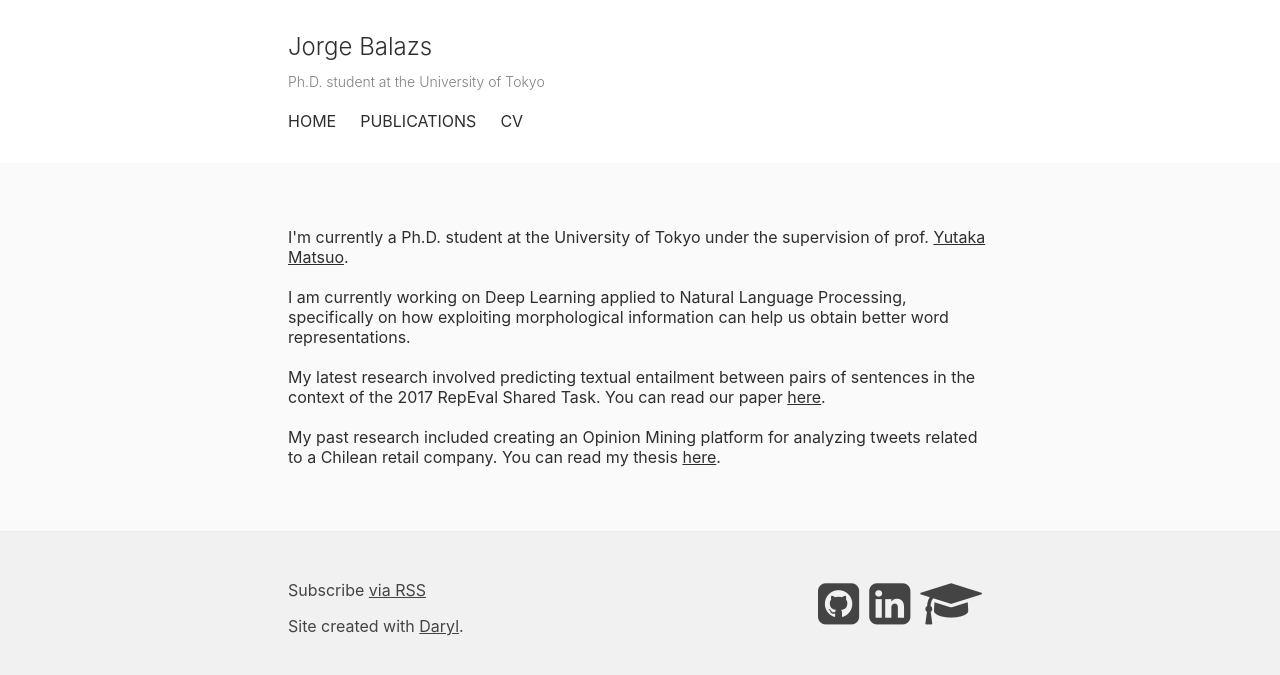
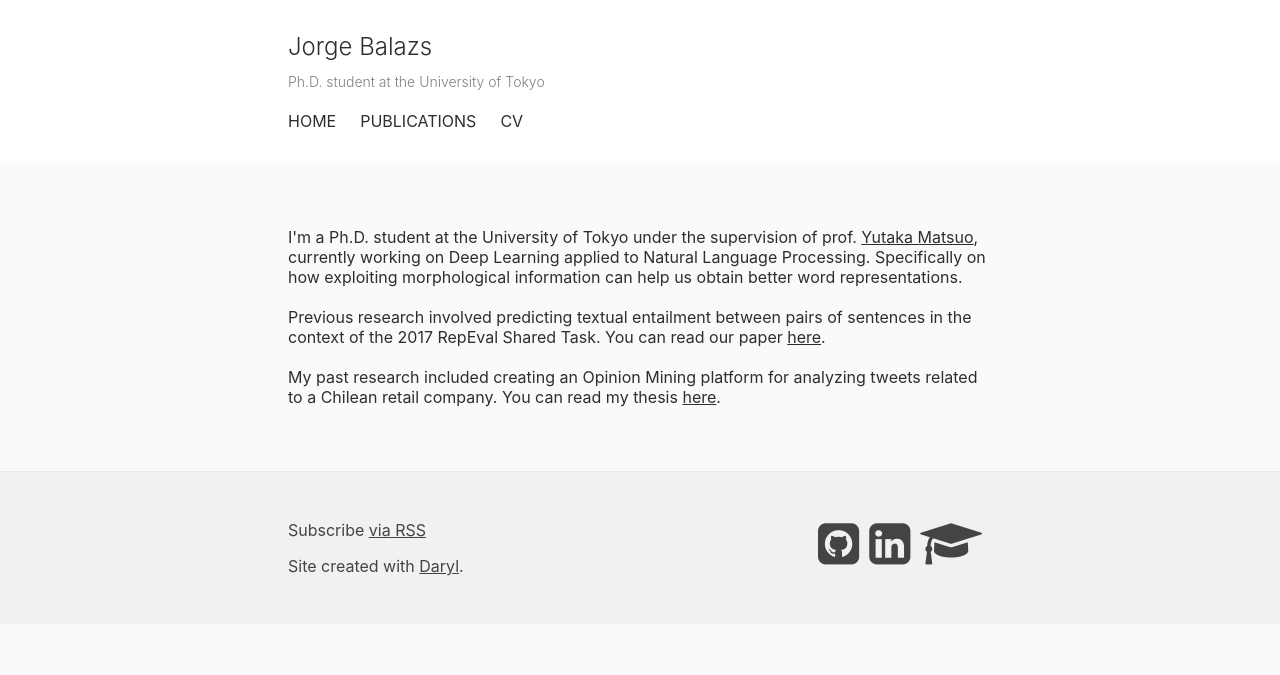
Before and after one commit to jabalazs/jabalazs.github.io, a Jekyll site: the page built from index.html, in a window 1280 px wide. Shown: the top 675 px of the page. Built offline with Jekyll 4.4.1, drawn with Linux system fonts in a browser that asks for light colours; nearby versions of some CDN libraries; the list of posts is cut into pages by our own code.

Commit message:
Fix frontpage description

```diff
--- a/index.html
+++ b/index.html
@@ -2,10 +2,8 @@
 layout: default
 ---
 
-I'm currently a Ph.D. student at the University of Tokyo under the supervision of prof. <a href="http://ymatsuo.com/">Yutaka Matsuo</a>.
+I'm a Ph.D. student at the University of Tokyo under the supervision of prof. <a href="http://ymatsuo.com/">Yutaka Matsuo</a>, currently working on Deep Learning applied to Natural Language Processing. Specifically on how exploiting morphological information can help us obtain better word representations.
 <br><br>
-I am currently working on Deep Learning applied to Natural Language Processing, specifically on how exploiting morphological information can help us obtain better word representations.
-<br><br>
-My latest research involved predicting textual entailment between pairs of sentences in the context of the 2017 RepEval Shared Task. You can read our paper <a href="https://arxiv.org/abs/1707.03103">here</a>.
+Previous research involved predicting textual entailment between pairs of sentences in the context of the 2017 RepEval Shared Task. You can read our paper <a href="https://arxiv.org/abs/1707.03103">here</a>.
 <br><br>
 My past research included creating an Opinion Mining platform for analyzing tweets related to a Chilean retail company. You can read my thesis <a href="assets/Thesis-Jorge-Balazs.pdf">here</a>.
```
